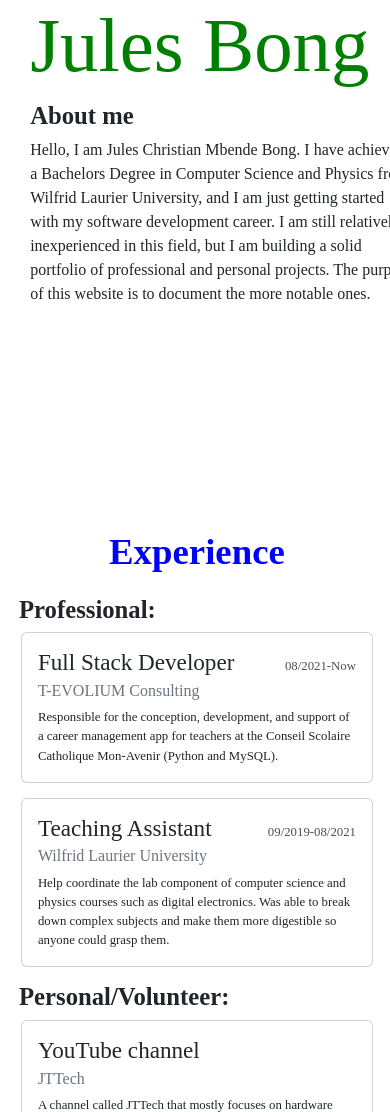
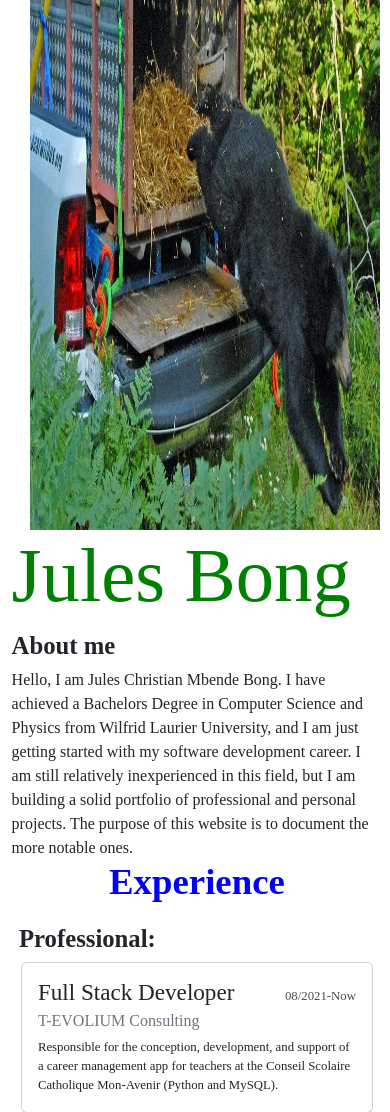
Before and after one commit to xtianbong/mysite, a Django app: page /main/ in a window 390 px wide. Shown: the part 84-1196 px from the top of the page. Run offline with Django 4.2, Linux system fonts and the light colour scheme; data comes from the database, SQL or seed files in the repository.

Commit message:
Same as previous

```diff
--- a/main/static/main/styles.css
+++ b/main/static/main/styles.css
@@ -21,6 +21,7 @@ h2{
     padding-bottom: 5%;
     margin-left: 15%;
     font-family:'Times New Roman', Times, serif;
+    display:inline;
 }
 .intro-box>h1{
     margin-top: 10%;
@@ -708,3 +709,8 @@ ul{
         margin-left:2%;
     }
 }
+@media only screen and (max-width:543px){
+    .intro-box>img{
+        float:none;
+    }
+}
```
